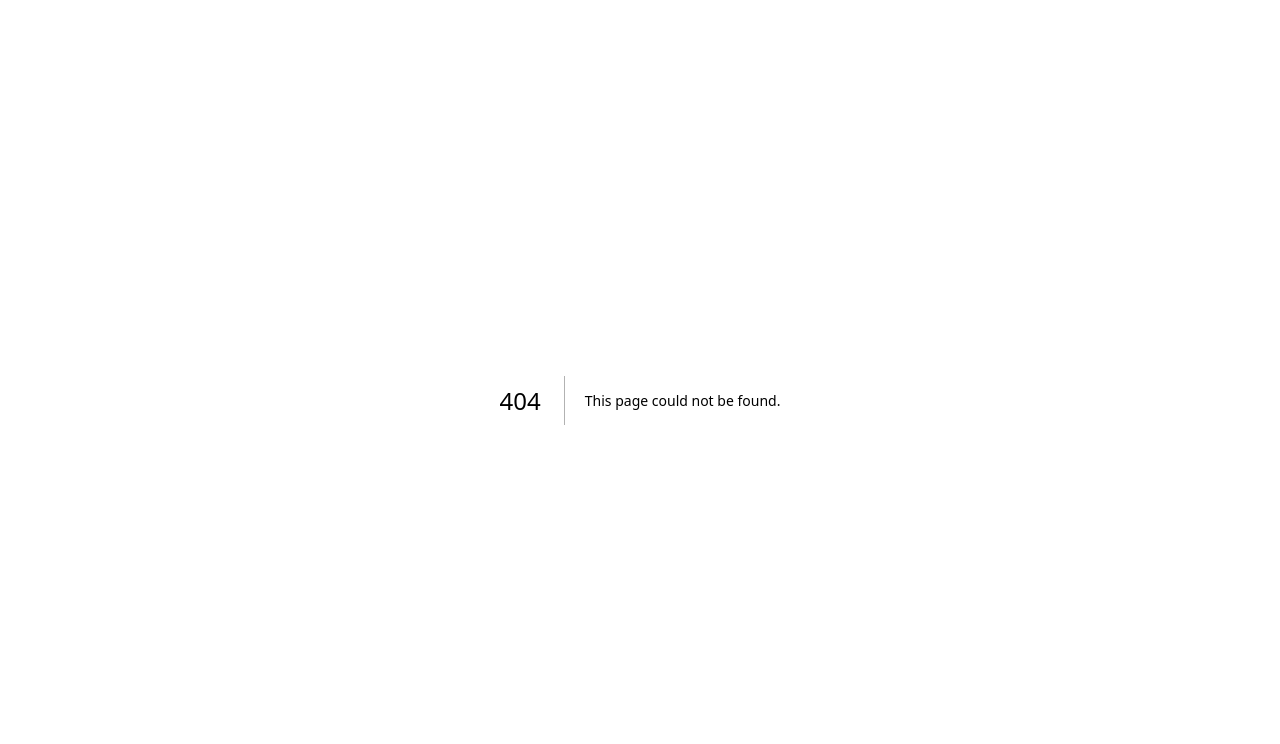
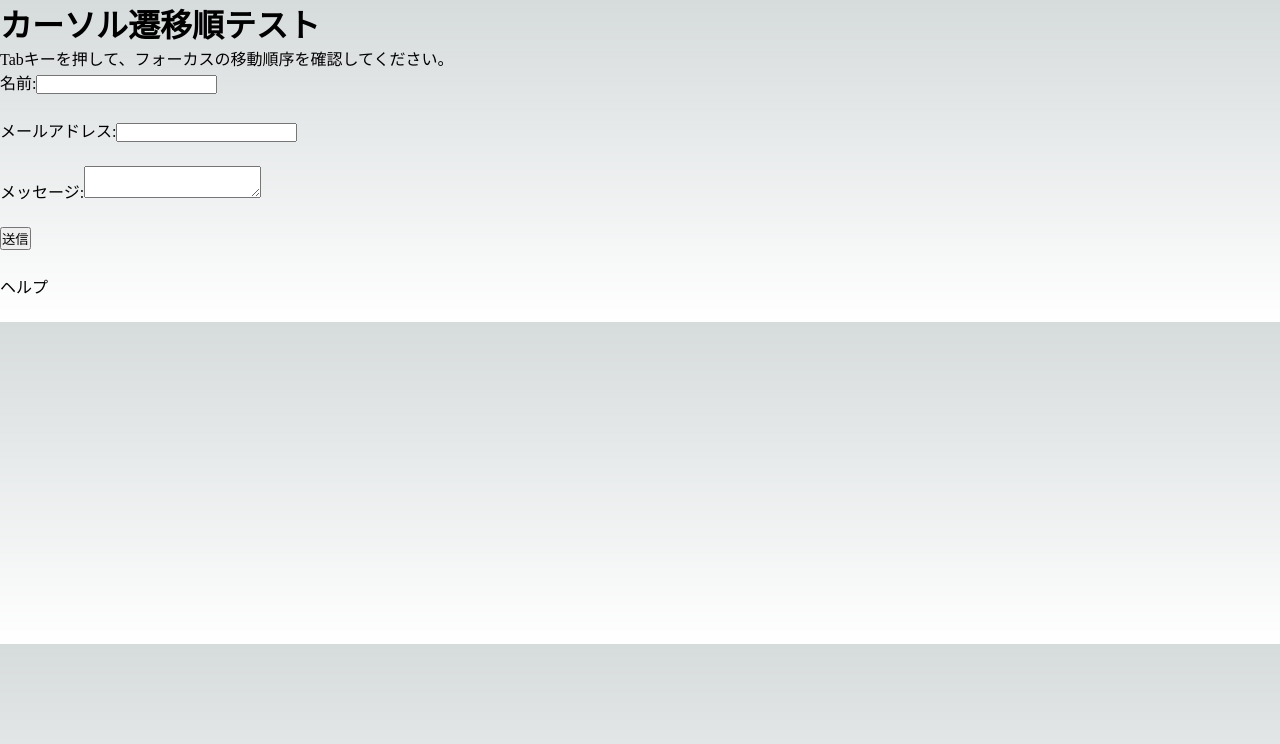
Before and after one commit to moeka-okubo/next-playground, a Next.js app in the folder next-playground-app/: page /cursor in a window 1280 px wide. Before the commit this address had no page. Shown: the top 744 px of the page. Built offline with nearby package versions, Linux system fonts and the light colour scheme.

Commit message:
カーソル遷移順のページ追加

```diff
--- /dev/null
+++ b/next-playground-app/src/pages/cursor.tsx
@@ -0,0 +1,39 @@
+const Cursor = () => {
+  return (
+    <>
+      <h1>カーソル遷移順テスト</h1>
+      <p>Tabキーを押して、フォーカスの移動順序を確認してください。</p>
+
+      <form>
+        <div style={{ marginBottom: 24 }}>
+          <label htmlFor="name">名前:</label>
+          <input type="text" id="name" name="name" tabIndex={2} />
+        </div>
+
+        <div style={{ marginBottom: 24 }}>
+          <label htmlFor="email">メールアドレス:</label>
+          <input type="email" id="email" name="email" tabIndex={1} />
+        </div>
+
+        <div style={{ marginBottom: 24 }}>
+          <label htmlFor="message">メッセージ:</label>
+          <textarea id="message" name="message" tabIndex={3}></textarea>
+        </div>
+
+        <div style={{ marginBottom: 24 }}>
+          <button type="submit" tabIndex={4}>
+            送信
+          </button>
+        </div>
+
+        <div style={{ marginBottom: 24 }}>
+          <a href="#" tabIndex={0}>
+            ヘルプ
+          </a>
+        </div>
+      </form>
+    </>
+  );
+};
+
+export default Cursor;
```
